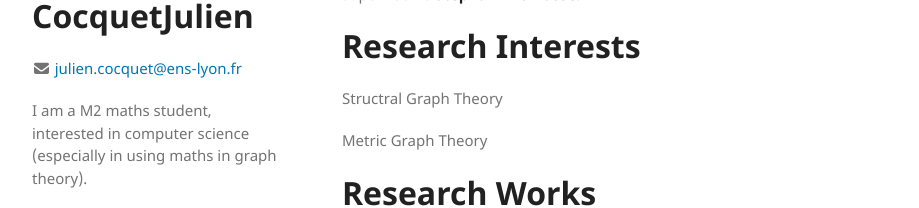
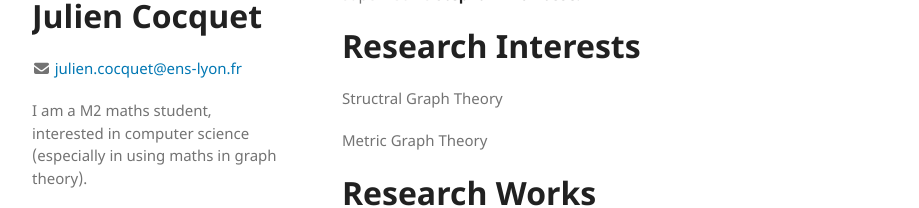
Before and after one commit to JulienCocquet/Cocquet-Julien.github.io, a Jekyll site: the page built from index.md, in a window 1280 px wide. Shown: the part 247-455 px from the top of the page, without its empty margins (178-1097 px from the left). Built offline with Jekyll 4.4.1, drawn with Linux system fonts in a browser that asks for light colours; our own code applies the rules of GitHub Pages for plain Markdown files.

Commit message:
Update _config.yml

```diff
--- a/_config.yml
+++ b/_config.yml
@@ -1,4 +1,4 @@
-title: CocquetJulien
+title: Julien Cocquet
 logo: /assets/photo_me.jpg
 email: julien.cocquet@ens-lyon.fr
 description: I am a M2 maths student, interested in computer science (especially in using maths in graph theory).
```
